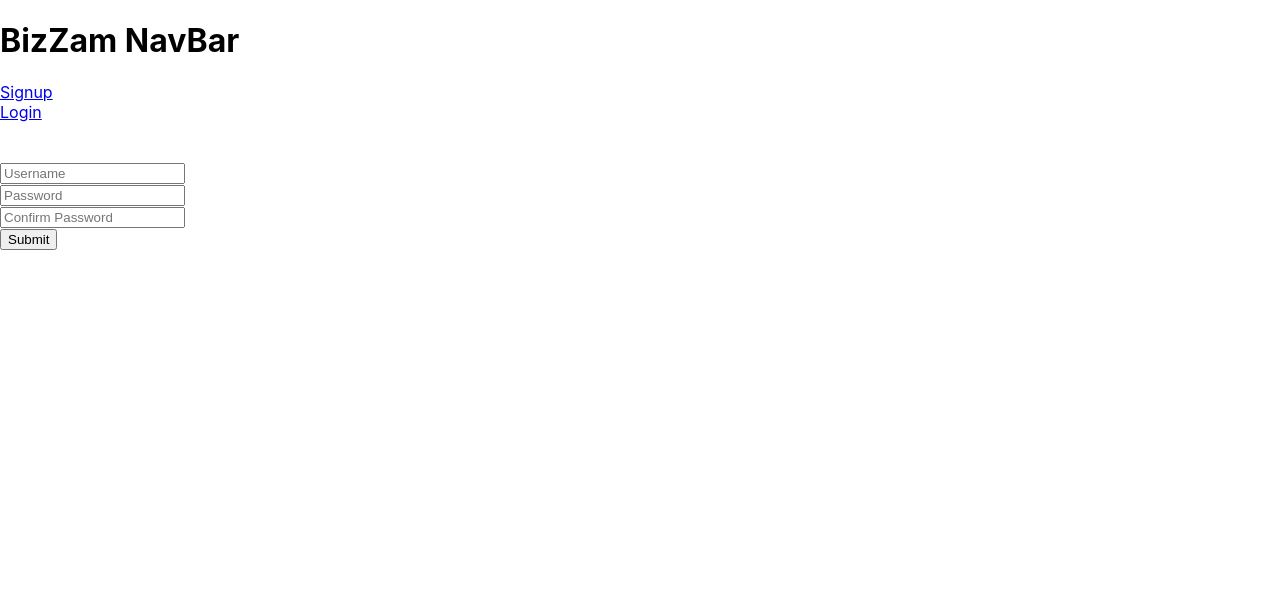
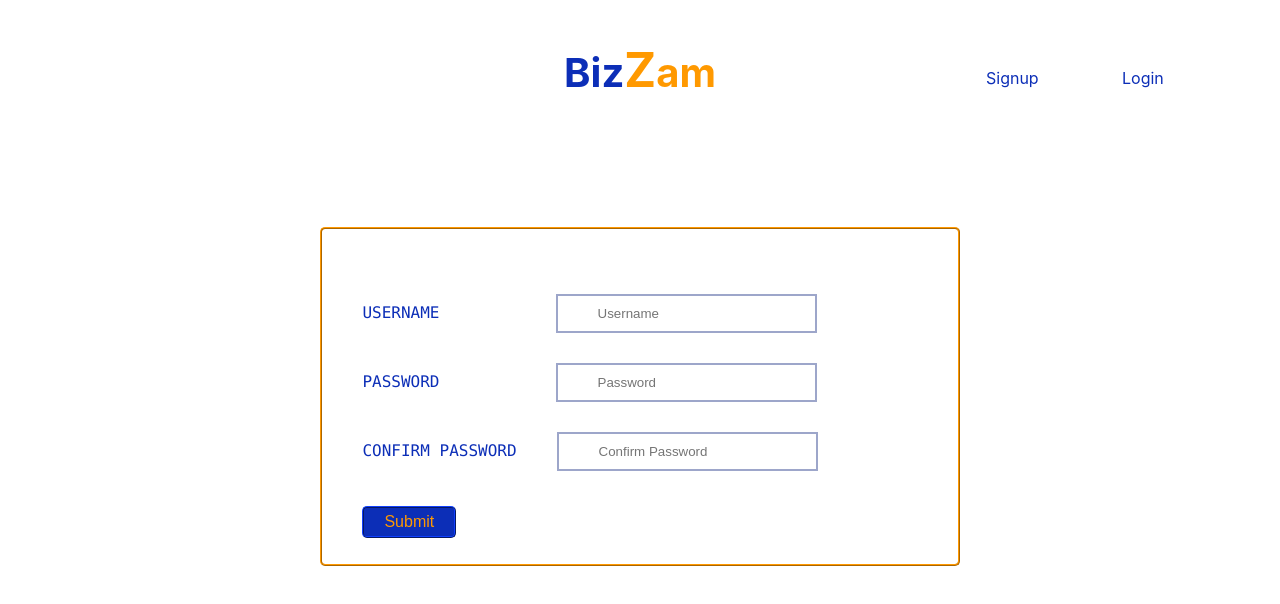
Before and after one commit to nerochen25/bizzam-flex-project, a React (Create React App) app in the folder frontend/: page /#/signup in a window 1280 px wide. Shown: the top 604 px of the page. Built offline with nearby package versions, Linux system fonts and the light colour scheme.

Commit message:
Add css for navbar, mainpage and signup and add classnames in the appropriate file

```diff
--- a/frontend/src/components/main/main_page.jsx
+++ b/frontend/src/components/main/main_page.jsx
@@ -1,15 +1,16 @@
 import React from 'react';
+import './main_page.css';
 
 class MainPage extends React.Component {
 
   render() {
     return (
-      <div>
-        <h1>BizZam</h1>
-        <footer>
-          Copyright &copy; 2019
-        </footer>
-      </div>
+    <div>
+			<footer>
+				<h4>By Craig Jewett, Nero Chen, Sai Lakshmi Pattabiraman, Trevor Shepard</h4>
+				Copyright &copy;2019
+			</footer>
+    </div>
     );
   }
 }
--- /dev/null
+++ b/frontend/src/components/nav/navbar.css
@@ -0,0 +1,91 @@
+.project-title {
+    font-size: 48px;
+    /* background: linear-gradient(330deg, #ff9900 0%, #0C2EB7 50%, #ff9900 50%, #0C2EB7 75%, #e05252 100%); */
+    /* -webkit-background-clip: text;
+    background-clip: text;
+    -webkit-text-fill-color: transparent; */
+    text-align: center;
+    color: #ff9900;
+    margin-top: 40px;
+    position: relative;
+}
+
+.blue {
+    color: #0C2EB7;
+    font-size: 40px;
+}
+
+.orange {
+    color: #ff9900;
+    font-size: 40px;
+}
+
+.rotate-scale-up {
+    -webkit-animation: rotate-scale-up 0.65s linear both;
+    animation: rotate-scale-up 0.65s linear both;
+    -webkit-animation-iteration-count: 3;
+    animation-iteration-count: 3;
+}
+
+@-webkit-keyframes rotate-scale-up {
+    0% {
+        -webkit-transform: scale(1) rotateZ(0);
+        transform: scale(1) rotateZ(0);
+    }
+
+    50% {
+        -webkit-transform: scale(2) rotateZ(180deg);
+        transform: scale(2) rotateZ(180deg);
+    }
+
+    100% {
+        -webkit-transform: scale(1) rotateZ(360deg);
+        transform: scale(1) rotateZ(360deg);
+    }
+}
+
+@keyframes rotate-scale-up {
+    0% {
+        -webkit-transform: scale(1) rotateZ(0);
+        transform: scale(1) rotateZ(0);
+    }
+
+    50% {
+        -webkit-transform: scale(2) rotateZ(180deg);
+        transform: scale(2) rotateZ(180deg);
+    }
+
+    100% {
+        -webkit-transform: scale(1) rotateZ(360deg);
+        transform: scale(1) rotateZ(360deg);
+    }
+}
+
+.navbar {
+    display: flex;
+    flex-direction: row;
+    position: absolute;
+    top: 60px;
+    right: 30px;
+    /* align-items: flex-end; */
+}
+
+.navbar .links1 {
+    width: 100px;
+    display: flex;
+    justify-content: space-between;
+    color: #0C2EB7;
+    /* border: 1px solid #ff9900;
+    border-radius: 5px;
+    -webkit-border-radius: 5px;
+    -moz-border-radius: 5px;
+    -ms-border-radius: 5px;
+    -o-border-radius: 5px; */
+    padding: 8px;
+    margin-right: 20px;
+    text-decoration: none;
+}
+
+.navbar .links1:hover {
+    color: #ff9900;
+}
--- a/frontend/src/components/nav/navbar.jsx
+++ b/frontend/src/components/nav/navbar.jsx
@@ -1,6 +1,6 @@
 import React from 'react';
-import { Link } from 'react-router-dom'
-// import './navbar.css'
+import { Link } from 'react-router-dom';
+import './navbar.css';
 
 class NavBar extends React.Component {
   constructor(props) {
@@ -26,23 +26,27 @@ class NavBar extends React.Component {
             </div>
         );
       } else {
-        return (
-            <div>
-                <Link to={'/signup'}>Signup</Link>
-                <br />
-                <Link to={'/login'}>Login</Link>
-            </div>
-        );
+        return <div className="navbar">
+				<Link to={'/signup'} className="links1">
+					Signup
+				</Link>
+				<br />
+				<Link to={'/login'} className="links1">
+					Login
+				</Link>
+			</div>;
       }
   }
 
   render() {
-      return (
-        <div>
-            <h1>BizZam NavBar</h1>
-            { this.getLinks() }
-        </div>
-      );
+      return <div>
+          <h1 className="project-title rotate-scale-up">
+					<span className="blue">Biz</span>
+                    Z
+                    <span className="orange">am</span>
+				</h1>
+				{this.getLinks()}
+			</div>;
   }
 }
 
--- /dev/null
+++ b/frontend/src/components/session/signup_form.css
@@ -0,0 +1,55 @@
+.signup-form-container {
+    display: flex;
+    justify-content: center;
+    margin-top: 10%;
+}
+
+.signup-form {
+    border: 2px ridge #ff9900;
+    border-radius: 5px;
+    -webkit-border-radius: 5px;
+    -moz-border-radius: 5px;
+    -ms-border-radius: 5px;
+    -o-border-radius: 5px;
+    padding: 10px 100px 10px 10px;
+    /*width: 50%;
+    *//*margin-left: -5%;
+    */
+}
+
+.labels {
+    margin-left: 30px;
+    color: #0C2EB7;
+    font-family: 'Antic Slab',
+    Monaco,
+    monospace
+}
+
+.input-fields{
+    margin: 15px 40px;
+    padding: 10px 40px;
+    border: 2px solid rgb(157, 166, 202);
+}
+
+.input-field-1 {
+    margin-left: 116px;
+}
+
+.form-btn {
+    margin-left: 30px;
+    border: 2px ridge #0C2EB7;
+    color: #ff9900;
+    background-color: #0C2EB7;
+    font-size: 16px;
+    padding: 5px 20px;
+    border-radius: 5px;
+    -webkit-border-radius: 5px;
+    -moz-border-radius: 5px;
+    -ms-border-radius: 5px;
+    -o-border-radius: 5px;
+}
+
+.form-btn:hover {
+    color:  #ff9900;
+    background-color: white;
+}
--- a/frontend/src/components/session/signup_form.jsx
+++ b/frontend/src/components/session/signup_form.jsx
@@ -1,7 +1,6 @@
 import React from 'react';
 import { withRouter } from 'react-router-dom';
-
-// Im here!
+import './signup_form.css';
 
 class SignupForm extends React.Component {
   constructor(props) {
@@ -22,7 +21,7 @@ class SignupForm extends React.Component {
       this.props.history.push('/login');
     }
 
-    this.setState({errors: nextProps.errors})
+    this.setState({errors: nextProps.errors});
   }
 
   update(field) {
@@ -41,8 +40,8 @@ class SignupForm extends React.Component {
 
     this.props.signup(user, this.props.history)
     .then(() => {
-      this.props.history.push('/')
-    })
+      this.props.history.push('/');
+    });
   }
 
   renderErrors() {
@@ -58,37 +57,34 @@ class SignupForm extends React.Component {
   }
 
   render() {
-    return (
-      <div className="login-form-container">
-        <form onSubmit={this.handleSubmit}>
-          <div className="login-form">
-            <br/>
+    return <div className="signup-form-container">
+			<form onSubmit={this.handleSubmit} className="signup-form">
+				<div>
+					<br />
 
-            <br/>
-              <input type="text"
-                value={this.state.username}
-                onChange={this.update('username')}
-                placeholder="Username"
-              />
-            <br/>
-              <input type="password"
-                value={this.state.password}
-                onChange={this.update('password')}
-                placeholder="Password"
-              />
-            <br/>
-              <input type="password"
-                value={this.state.password2}
-                onChange={this.update('password2')}
-                placeholder="Confirm Password"
-              />
-            <br/>
-            <input type="submit" value="Submit" />
-            {this.renderErrors()}
-          </div>
-        </form>
-      </div>
-    );
+					<br />
+					<label className="labels">
+						USERNAME
+						<input type="text" value={this.state.username} onChange={this.update('username')} placeholder="Username" className="input-fields input-field-1" />
+					</label>
+					<br />
+					<label className="labels">
+						PASSWORD
+						<input type="password" value={this.state.password} onChange={this.update('password')} placeholder="Password" className="input-fields input-field-1" />
+					</label>
+					<br />
+					<label className="labels">
+						CONFIRM PASSWORD
+						<input type="password" value={this.state.password2} onChange={this.update('password2')} placeholder="Confirm Password" className="input-fields" />
+					</label>
+					<br />
+
+					<br />
+					<input type="submit" value="Submit" className="form-btn"/>
+					{this.renderErrors()}
+				</div>
+			</form>
+		</div>;
   }
 }
 
```
Also changed, not shown: frontend/src/components/main/main_page.css (added).
